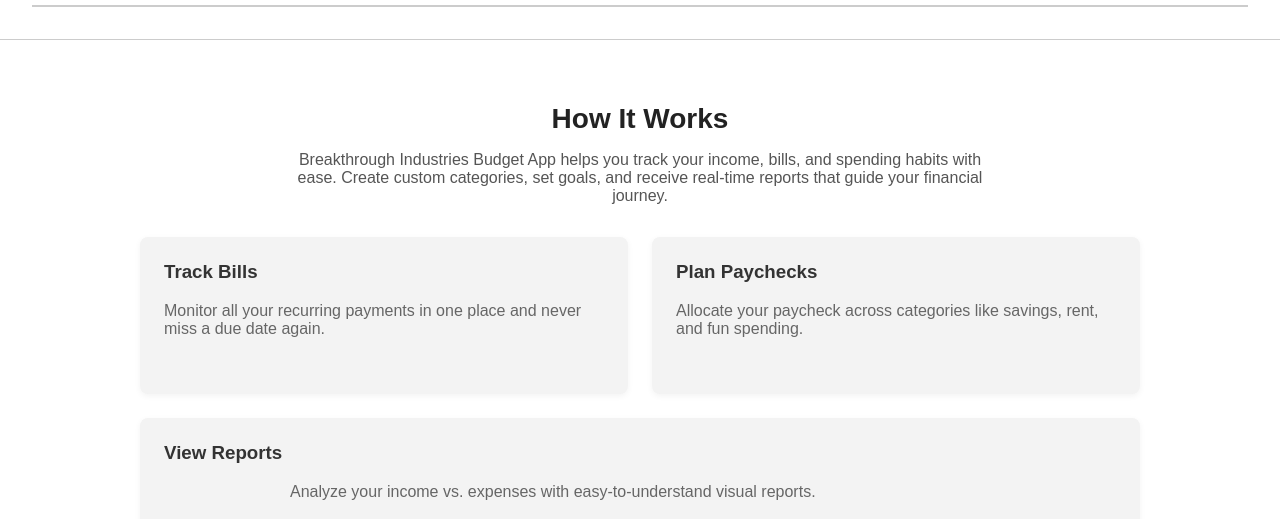
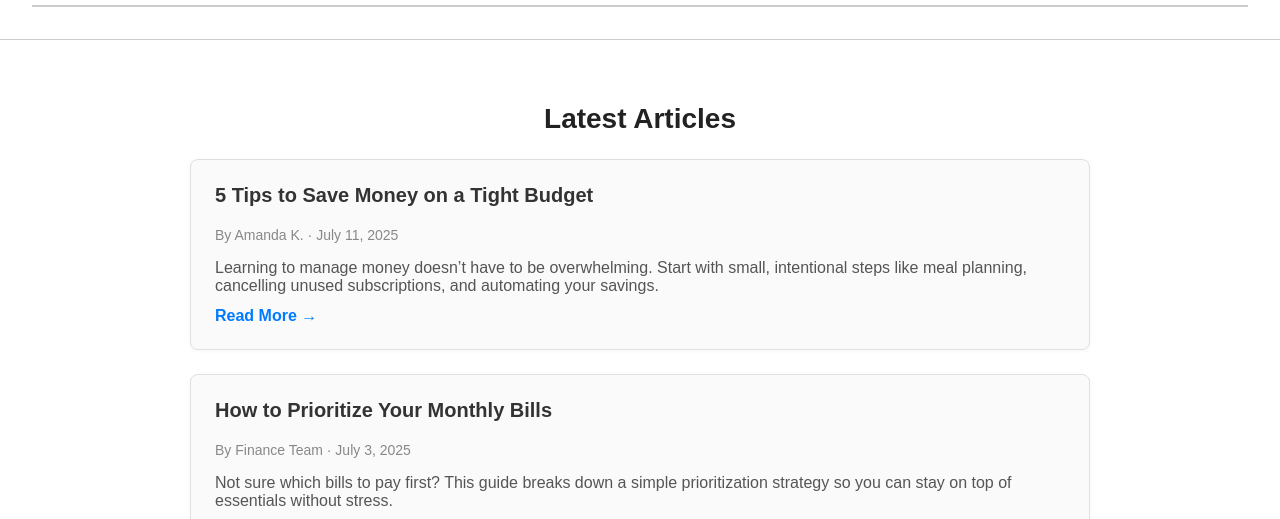
Before and after one commit to ajbr0623/Breakthrough_Industries_Budget_Application, a plain HTML site: page template.html in a window 1280 px wide. Shown: the part 277-796 px from the top of the page. Drawn offline with Linux system fonts and the light colour scheme.

Commit message:
Add files via upload

```diff
--- a/template.html
+++ b/template.html
@@ -15,12 +15,12 @@
   <link rel="stylesheet" href="style.css">
 </head>
 <body>
-  <header>
-    <!--Logo on the top left-->
+    <header>
+    <!--Place the Logo on the top left by using class logo-image found in css style sheet-->
       <div class="logo-image">
         <img src="images/budget.png" alt="logo">
       </div>
-    <!-- Top Row: Navigation + Auth Buttons -->
+    <!-- Top Row: Navigation + Auth Buttons formated using class top-row in the css sytle sheet-->
     <div class="top-row">
       <nav>
         <a href="#">Home</a>
@@ -35,33 +35,13 @@
       </div>
     </div>
   </header>
-<!-- Main Content Section -->
-<main class="content-section">
-  <h2>How It Works</h2>
-  <p>
-    Breakthrough Industries Budget App helps you track your income, bills, and spending habits with ease.
-    Create custom categories, set goals, and receive real-time reports that guide your financial journey.
-  </p>
+<!-- Main Content Section.  This includes text on what the application is and what options are for the users if they use the website.
+ Formated using class content-section, features, feature-box all found in css style sheet.-->
 
-  <div class="features">
-    <div class="feature-box">
-      <h3>Track Bills</h3>
-      <p>Monitor all your recurring payments in one place and never miss a due date again.</p>
-    </div>
-    <div class="feature-box">
-      <h3>Plan Paychecks</h3>
-      <p>Allocate your paycheck across categories like savings, rent, and fun spending.</p>
-    </div>
-    <div class="feature-box">
-      <h3>View Reports</h3>
-      <p>Analyze your income vs. expenses with easy-to-understand visual reports.</p>
-    </div>
-  </div>
-</main>
+<!-- removed content section based on assignment -->
 
 
-
-  <!-- Article Section -->
+  <!-- Article Section. This contains sample articles for the article section.  The formating code is class arcticle-selection and article that can be found in the css style sheet. -->
 <section class="article-section">
   <h2>Latest Articles</h2>
 
@@ -84,7 +64,7 @@
   </article>
 </section>
 
-   <!-- Footer -->
+   <!-- Footer.  This contains all contact information, copyright year, signup for the newsletter, etc.  This is using class socials, newsletter, footer-links, and copyright found in css style sheet. -->
  <footer>
     <div class="socials">
       <span>Follow us</span>
```
Also changed, not shown: index.html (+3 -5 lines).
